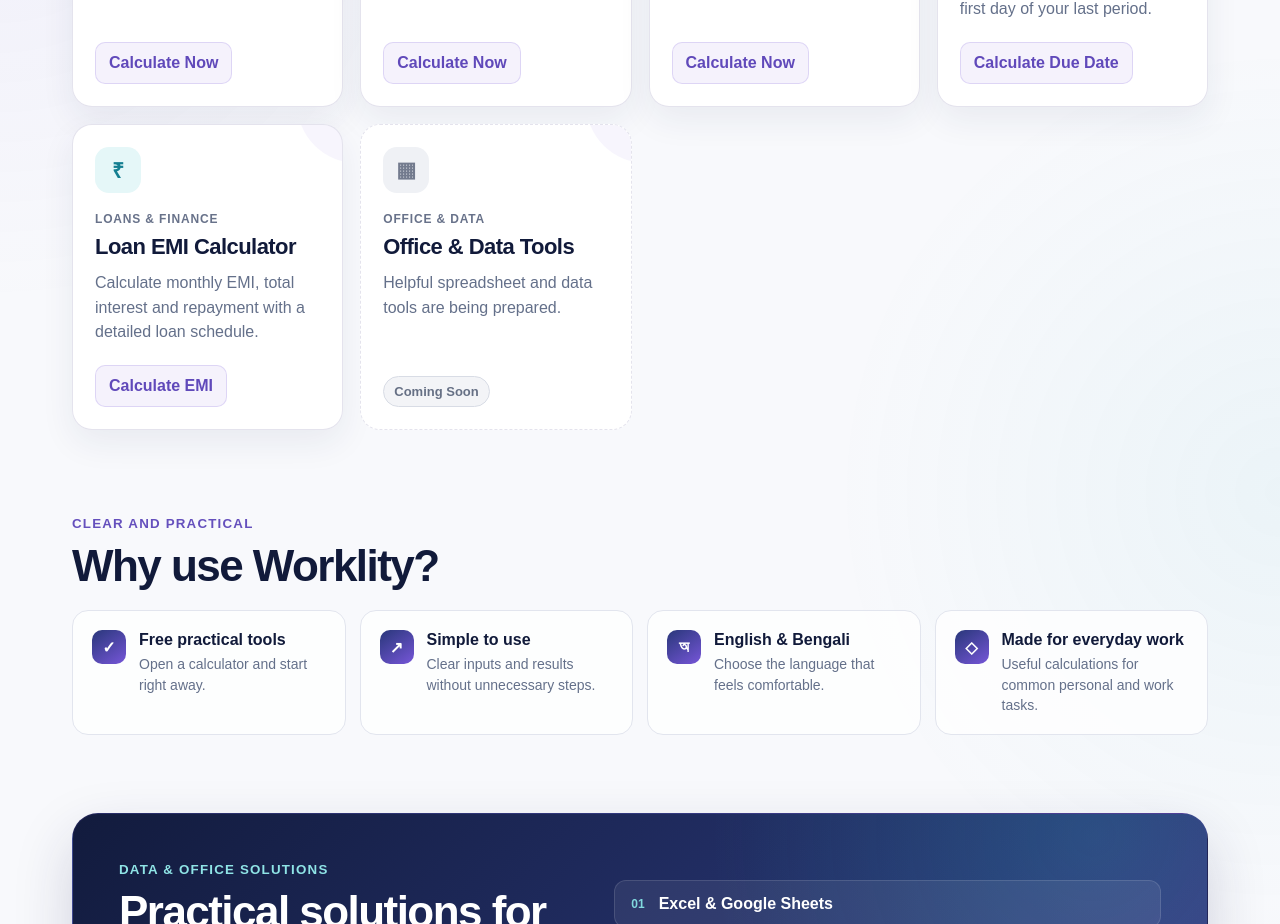
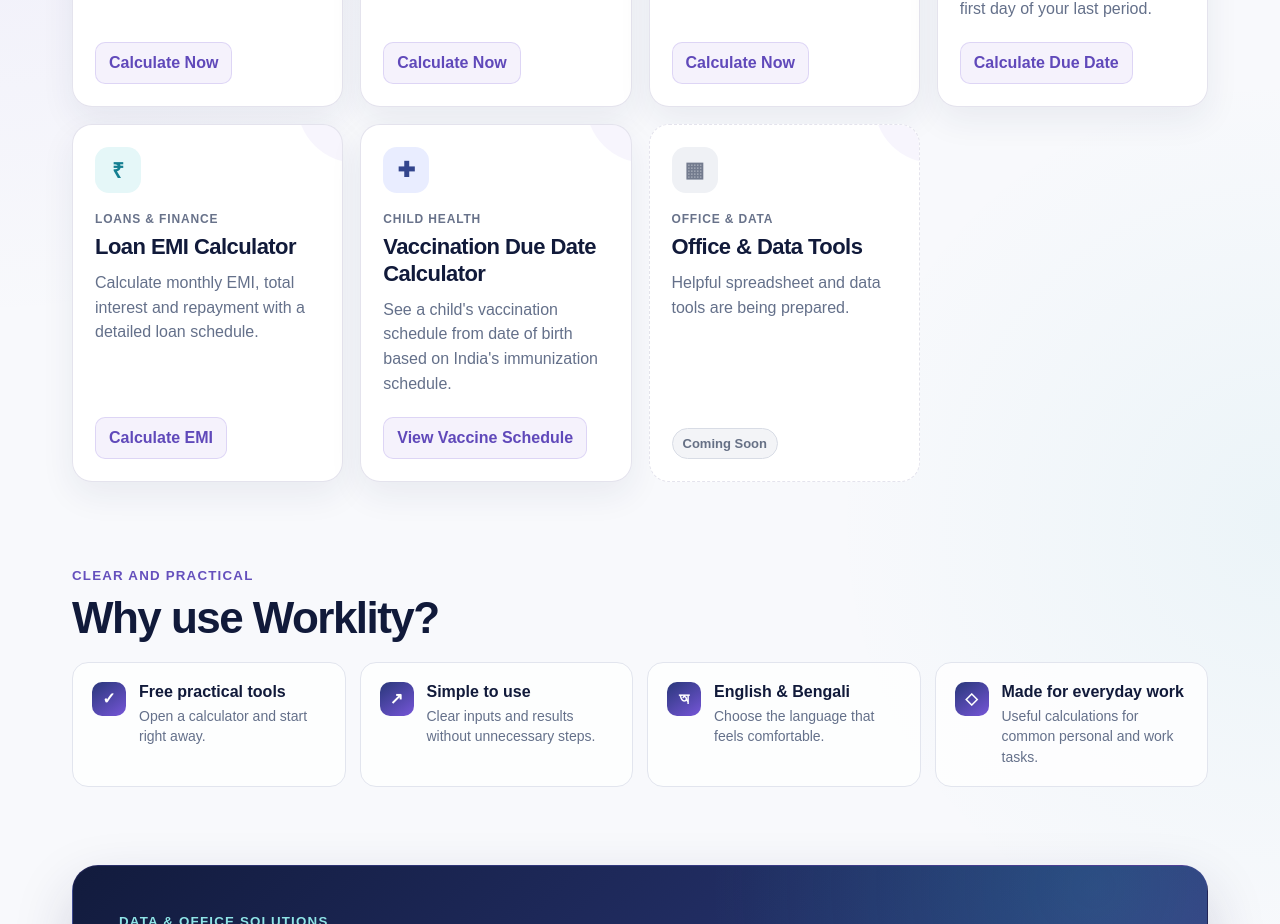
Before and after one commit to Arintri/worklity, a Next.js app: page / in a window 1280 px wide. Shown: the part 820-1744 px from the top of the page. Built offline with nearby package versions, Linux system fonts and the light colour scheme.

Commit message:
Add vaccination calculator to homepage and sitemap

```diff
--- a/app/page.js
+++ b/app/page.js
@@ -74,6 +74,21 @@
       link: "/emi-calculator",
       icon: "₹",
       accent: "cyan",
+      active: true,
+    },
+    {
+      categoryEn: "Child Health",
+      categoryBn: "শিশুর টিকাদান",
+      en: "Vaccination Due Date Calculator",
+      bn: "টিকাদান তারিখ ক্যালকুলেটর",
+      enDesc:
+        "See a child's vaccination schedule from date of birth based on India's immunization schedule.",
+      bnDesc: "শিশুর জন্মতারিখ থেকে ভারতের টিকাদান সময়সূচি দেখুন।",
+      enAction: "View Vaccine Schedule",
+      bnAction: "টিকাদান সময়সূচি দেখুন",
+      link: "/vaccination-calculator",
+      icon: "✚",
+      accent: "indigo",
       active: true,
     },
     {
--- a/app/sitemap.js
+++ b/app/sitemap.js
@@ -33,6 +33,11 @@
       priority: 0.9,
     },
     {
+      url: `${baseUrl}/vaccination-calculator`,
+      changeFrequency: "monthly",
+      priority: 0.9,
+    },
+    {
       url: `${baseUrl}/about`,
       changeFrequency: "monthly",
       priority: 0.6,
```
